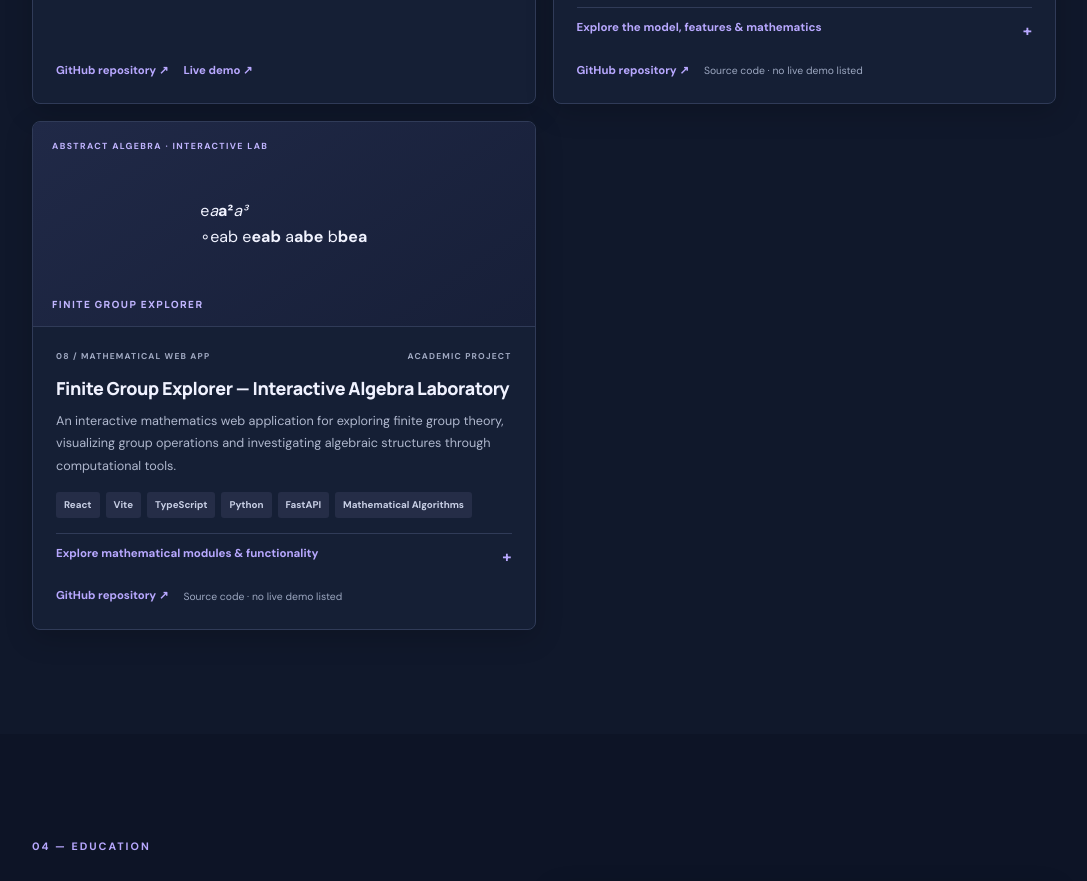
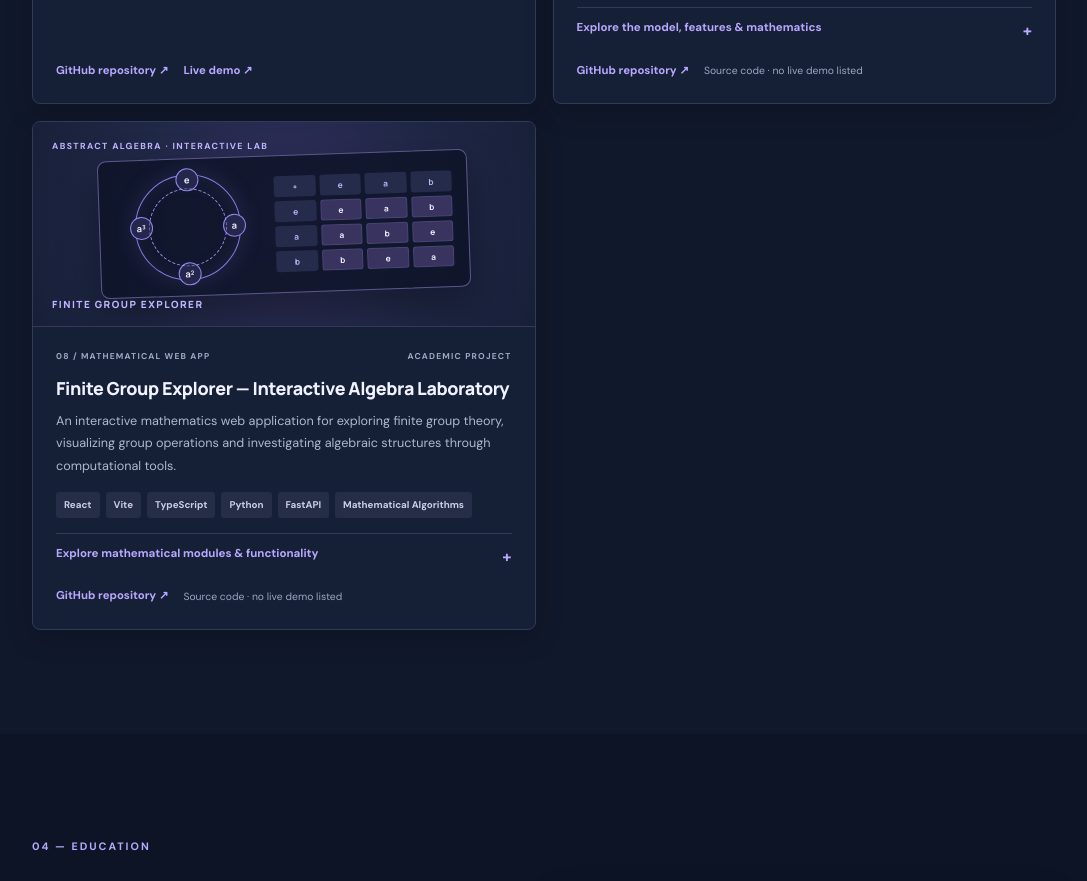
Before and after one commit to Maham-coree/maham-waseem-portfolio, a plain HTML site: page index.html in a window 1280 px wide. Shown: the part 4708-5589 px from the top of the page, without its empty margins (96-1183 px from the left). Drawn offline with Linux system fonts and the light colour scheme.

Commit message:
Style Finite Group Explorer portfolio project card

```diff
--- a/style.css
+++ b/style.css
@@ -336,3 +336,18 @@ html{scroll-behavior:smooth}
  .hero-copy>*,.hero-art,.hero:after{animation:none!important}
  .project-card:hover:after{animation:none!important}
 }
+
+
+/* Finite Group Explorer — abstract algebra project preview */
+.visual-groups{background:radial-gradient(circle at 50% 45%,#34305f 0,#202847 56%,#171f38 100%)}
+.group-lab-preview{width:78%;max-width:370px;min-height:132px;display:grid;grid-template-columns:.9fr 1.1fr;align-items:center;gap:15px;padding:15px;background:rgba(13,19,39,.82);border:1px solid #5c568a;border-radius:9px;box-shadow:0 18px 42px rgba(0,0,0,.35);transform:rotate(-2deg);transition:transform .55s cubic-bezier(.2,.75,.25,1),box-shadow .35s}
+.group-orbit{width:106px;height:106px;border:1px solid #887be0;border-radius:50%;position:relative;display:grid;place-items:center;margin:auto;box-shadow:0 0 25px rgba(160,143,255,.14),inset 0 0 24px rgba(160,143,255,.08)}
+.group-orbit:before,.group-orbit:after{content:"";position:absolute;inset:13px;border:1px dashed rgba(184,168,255,.55);border-radius:50%;transform:rotate(55deg)}
+.group-orbit:after{transform:rotate(-55deg)}
+.group-orbit span,.group-orbit i,.group-orbit b,.group-orbit em{position:absolute;display:grid;place-items:center;width:23px;height:23px;border:1px solid #9384ed;border-radius:50%;background:#25264b;color:#eeeaff;font:700 .58rem "Manrope";font-style:normal}
+.group-orbit span{top:-7px;left:41px}.group-orbit i{right:-6px;top:40px}.group-orbit b{bottom:-6px;left:41px}.group-orbit em{left:-6px;top:40px}
+.group-table{display:grid;grid-template-columns:repeat(4,1fr);gap:4px;text-align:center;font:700 .52rem "Manrope";color:#bcb4f5}
+.group-table span,.group-table b{min-height:21px;display:grid;place-items:center;border-radius:3px;background:#252b4b}
+.group-table b{background:#38345f;color:#f0edff;border:1px solid rgba(184,168,255,.14)}
+.project-card:hover .group-lab-preview{transform:translateY(-5px) rotate(0) scale(1.035);box-shadow:0 22px 48px rgba(0,0,0,.45),0 0 30px rgba(153,132,255,.16)}
+@media(max-width:560px){.group-lab-preview{width:84%;gap:9px;padding:12px}.group-orbit{width:94px;height:94px}}
```
